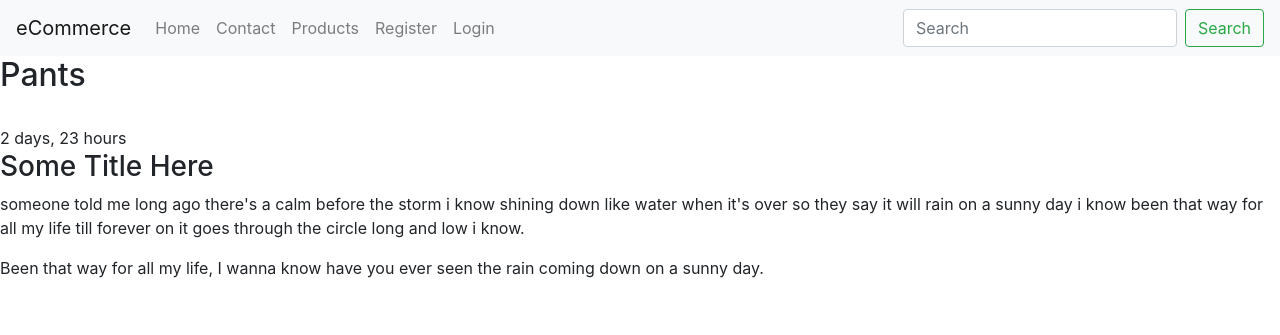
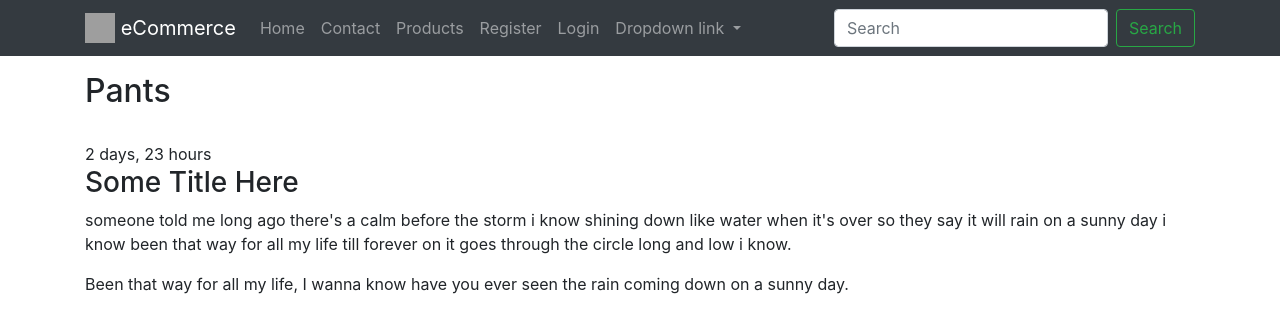
Before and after one commit to ravi19999/Django-Ecommerce, a Django app: a page that uses src/templates/base.html in a window 1280 px wide. Shown: the top 335 px of the page. Run offline with Django 3.2, Linux system fonts and the light colour scheme; data comes from the database, SQL or seed files in the repository; some libraries are stand-ins or nearby versions; grey boxes are pictures that could not be loaded.

Commit message:
Included bootstrap components into out app :sparkles: :lipstick:

```diff
--- a/src/products/templates/products/detail.html
+++ b/src/products/templates/products/detail.html
@@ -1,6 +1,5 @@
 {% extends 'base.html' %}
 
-<div class="container">
 <div class="row">
     <div class="column">
         {% block content %}
@@ -13,5 +12,4 @@
         {% endif %}
     </div>
 </div>
-</div>
 {% endblock content %}
--- a/src/products/templates/products/list.html
+++ b/src/products/templates/products/list.html
@@ -2,7 +2,6 @@
 
 {% block content %}
 
-<div class="container">
 <div class="row">
     {% for obj in object_list %}
     <div class="col">
@@ -18,7 +17,6 @@
     {% else %}
 </div>
 {%endif%}
-</div>
 {% endfor %}
 </div>
 </div>
--- a/src/templates/auth/login.html
+++ b/src/templates/auth/login.html
@@ -1,5 +1,10 @@
+{% extends 'base.html' %}
+
+{% block content %}
+<h1>Login</h1>
 <form method="POST">
     {% csrf_token %}
     {{form}}
     <button type="submit" class="btn btn-default">Submit</button>
 </form>
+{% endblock %}
--- a/src/templates/auth/register.html
+++ b/src/templates/auth/register.html
@@ -1,5 +1,10 @@
+{% extends 'base.html' %}
+
+{% block content %}
+<h1>Register</h1>
 <form method="POST">
     {% csrf_token %}
     {{form}}
     <button type="submit" class="btn btn-default">Submit</button>
 </form>
+{% endblock %}
--- a/src/templates/base.html
+++ b/src/templates/base.html
@@ -11,7 +11,10 @@
     </head>
 
     <body>
-        {% include 'base/navbar.html' with brand_name='eCommerce' %} {% block content %} {% endblock %}
+        {% include 'base/navbar.html' with brand_name='eCommerce' %}
+        <div class="container">
+            {% block content %} {% endblock %}
+        </div>
         {% include 'base/js.html' %}
     </body>
 
--- a/src/templates/base/navbar.html
+++ b/src/templates/base/navbar.html
@@ -4,9 +4,13 @@
 {% url 'login' as login_url %}
 {% url 'register' as register_url %}
 
-<nav class="navbar navbar-expand-lg navbar-light bg-light">
-    <a class="navbar-brand" href="{{ home_url }}">{% if brand_name %} {{brand_name }} {% else %}CFE eCommerce
-        {% endif %}</a>
+<nav class="navbar navbar-expand-lg navbar-dark bg-dark mb-3">
+    <div class='container'>
+        <a class="navbar-brand" href="{{ home_url }}">
+            <img src="http://getbootstrap.com/assets/brand/bootstrap-solid.svg" width="30" height="30"
+                class="d-inline-block align-top" alt="">
+            {% if brand_name %} {{brand_name }} {% else %}CFE eCommerce {% endif %}
+        </a>
         <button class="navbar-toggler" type="button" data-toggle="collapse" data-target="#navbarSupportedContent"
             aria-controls="navbarSupportedContent" aria-expanded="false" aria-label="Toggle navigation">
             <span class="navbar-toggler-icon"></span>
@@ -35,12 +39,23 @@
                     <a class="nav-link" href="{{ login_url }}">Login</a>
                 </li>
                 {% endif %}
+                <li class="nav-item dropdown">
+                    <a class="nav-link dropdown-toggle" href="http://example.com" id="navbarDropdownMenuLink"
+                        data-toggle="dropdown" aria-haspopup="true" aria-expanded="false">
+                        Dropdown link
+                    </a>
+                    <div class="dropdown-menu dropdown-menu-left" aria-labelledby="navbarDropdownMenuLink">
+                        <a class="dropdown-item" href="#">Action</a>
+                        <a class="dropdown-item" href="#">Another action</a>
+                        <a class="dropdown-item" href="#">Something else here</a>
+                    </div>
+                </li>
+
             </ul>
             <form class="form-inline my-2 my-lg-0">
-            <input class="form-control mr-sm-2" type="text" placeholder="Search" aria-label="Search" />
-            <button class="btn btn-outline-success my-2 my-sm-0" type="submit">
-                Search
-            </button>
+                <input class="form-control mr-sm-2" type="text" placeholder="Search" aria-label="Search">
+                <button class="btn btn-outline-success my-2 my-sm-0" type="submit">Search</button>
             </form>
         </div>
+    </div>
 </nav>
--- a/src/templates/home_page.html
+++ b/src/templates/home_page.html
@@ -13,7 +13,6 @@
 
     <h1>Hello, world!</h1>
 </div>
-<div class="container">
 <div class="row">
     <div class="col">
         <img src="{% static 'img/ecomm.png'%}" class="img-fluid" />
@@ -28,7 +27,7 @@
     </div>
 </div>
 {% endif %}
-</div>
+
 {% endblock content %}
 <!doctype html>
 <html lang="en">
```
Lines whose indentation alone changed are shown as unchanged.
